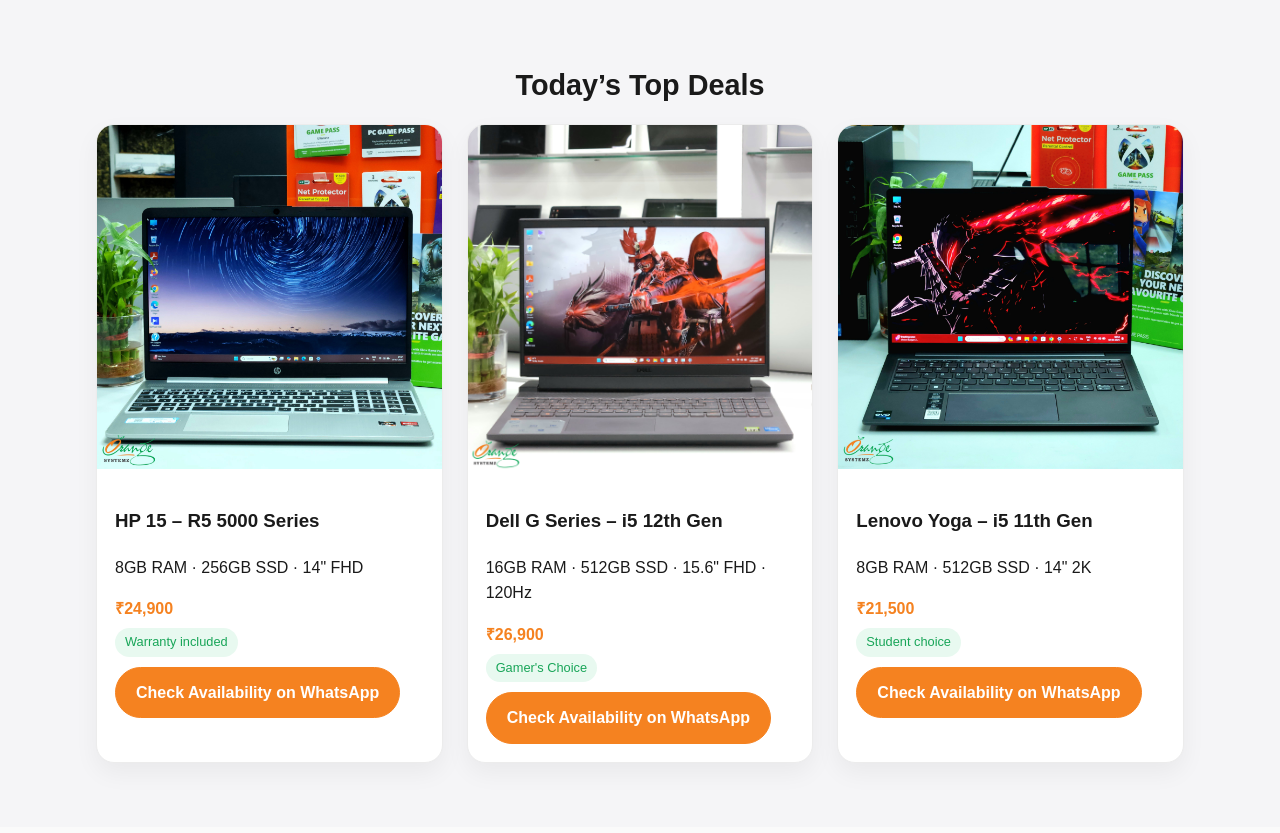
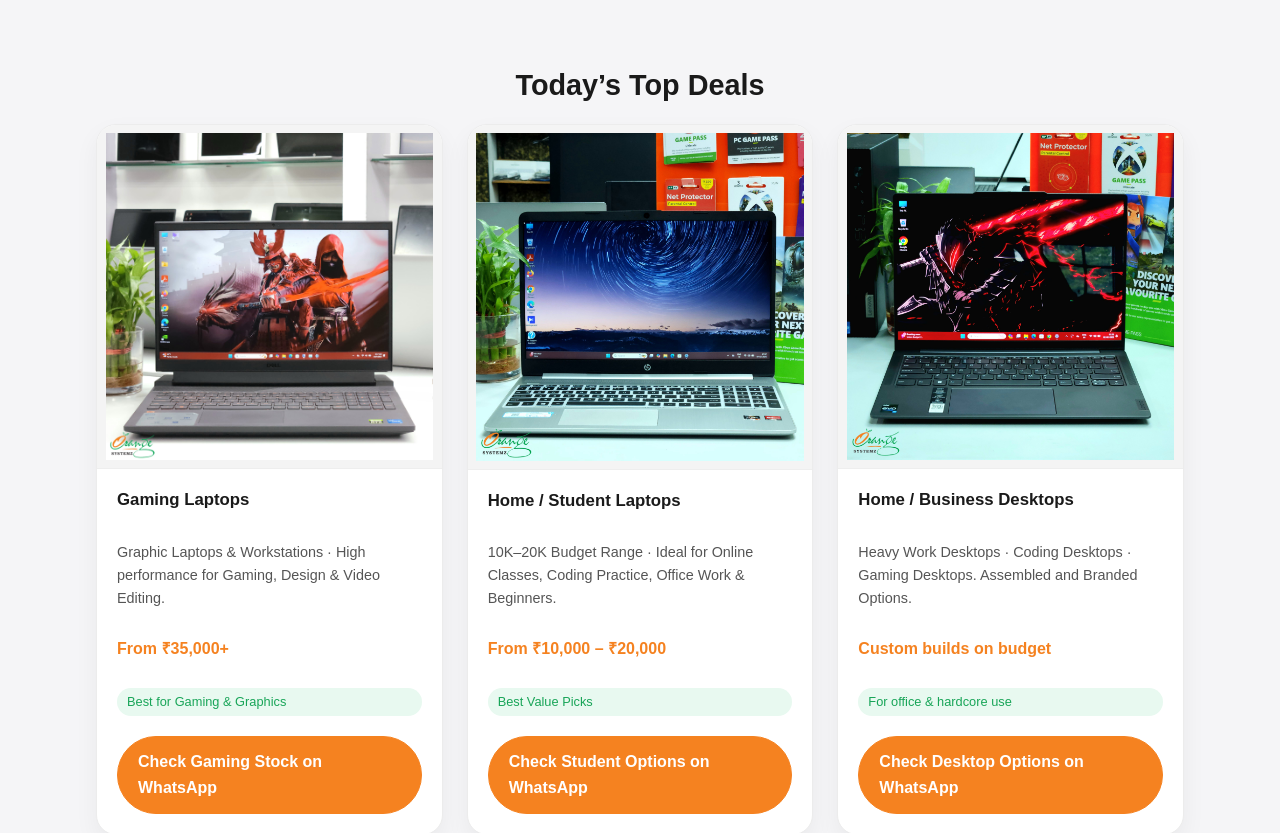
Before and after one commit to orangesystemzkochi/Orange-systemz, a React (Vite) app: page / in a window 1280 px wide. Shown: the part 1620-2453 px from the top of the page. Built offline with nearby package versions, Linux system fonts and the light colour scheme.

Commit message:
Launch new Orange Systemz site

```diff
--- a/src/App.jsx
+++ b/src/App.jsx
@@ -450,97 +450,103 @@
           </div>
         </section>
 
-        {/* LAPTOPS */}
+              {/* LAPTOPS – CATEGORY-BASED OFFERS */}
         <section id="laptops" className="section section-soft">
           <div className="container">
             <h2 className="section-title">Today’s Top Deals</h2>
             <div className="products-grid">
-              <article className="product-card">
+              {/* GAMING LAPTOPS */}
+              <article className="product-card gaming">
                 <img
-                  src="/images/HP-R5.jpg"
-                  alt="HP 15 – R5 5000 Series"
+                  src="/images/Dell-Gaming.jpg"
+                  alt="Gaming Laptops – graphics & workstation"
                   className="product-image"
                 />
                 <div className="product-body">
-                  <h3>HP 15 – R5 5000 Series</h3>
+                  <h3>Gaming Laptops</h3>
                   <p className="product-specs">
-                    8GB RAM · 256GB SSD · 14&quot; FHD
+                    Graphic Laptops &amp; Workstations · High performance for Gaming,
+                    Design &amp; Video Editing.
                   </p>
-                  <p className="product-price">₹24,900</p>
-                  <span className="product-tag">Warranty included</span>
+                  <p className="product-price">From ₹35,000+</p>
+                  <span className="product-tag">Best for Gaming &amp; Graphics</span>
                   <a
-                    href="https://wa.me/917736012315?text=I%20am%20interested%20in%20HP%2015%20R5%205000%20Series"
-                    className="btn btn-primary btn-full"
+                    href="https://wa.me/917736012315?text=Hi%2C%20I%27m%20interested%20in%20Gaming%20Laptops%20%28graphics%20laptop%2C%20workstation%29.%20Please%20share%20today%27s%20best%20options."
+                    className="btn btn-primary btn-full btn-whatsapp"
                     target="_blank"
                     rel="noopener noreferrer"
                     onClick={() =>
                       trackEvent("whatsapp_click", {
                         event_category: "conversion",
-                        event_label: "product_HP_15_R5_5000",
+                        event_label: "category_gaming_laptops",
                       })
                     }
                   >
-                    Check Availability on WhatsApp
+                    Check Gaming Stock on WhatsApp
                   </a>
                 </div>
               </article>
 
-              <article className="product-card">
+              {/* HOME / STUDENT LAPTOPS */}
+              <article className="product-card student">
                 <img
-                  src="/images/Dell-Gaming.jpg"
-                  alt="Dell G Series – i5 12th Gen"
+                  src="/images/HP-R5.jpg"
+                  alt="Home and Student Laptops – 10K to 20K range"
                   className="product-image"
                 />
                 <div className="product-body">
-                  <h3>Dell G Series – i5 12th Gen</h3>
+                  <h3>Home / Student Laptops</h3>
                   <p className="product-specs">
-                    16GB RAM · 512GB SSD · 15.6&quot; FHD · 120Hz
+                    10K–20K Budget Range · Ideal for Online Classes, Coding
+                    Practice, Office Work &amp; Beginners.
                   </p>
-                  <p className="product-price">₹26,900</p>
-                  <span className="product-tag">Gamer's Choice</span>
+                  <p className="product-price">From ₹10,000 – ₹20,000</p>
+                  <span className="product-tag">Best Value Picks</span>
                   <a
-                    href="https://wa.me/917736012315?text=I%20am%20interested%20in%20Dell%20G%20Series%20i5%2012th%20Gen"
-                    className="btn btn-primary btn-full"
+                    href="https://wa.me/917736012315?text=Hi%2C%20I%27m%20looking%20for%20Home%20%2F%20Student%20Laptops%20%2810K%E2%80%9320K%20range%2C%20coding%20%2F%20starter%20laptops%29.%20Please%20share%20what%27s%20available%20today."
+                    className="btn btn-primary btn-full btn-whatsapp"
                     target="_blank"
                     rel="noopener noreferrer"
                     onClick={() =>
                       trackEvent("whatsapp_click", {
                         event_category: "conversion",
-                        event_label: "product_Dell_G_i5_12th",
+                        event_label: "category_home_student_laptops",
                       })
                     }
                   >
-                    Check Availability on WhatsApp
+                    Check Student Options on WhatsApp
                   </a>
                 </div>
               </article>
 
-              <article className="product-card">
+              {/* HOME / BUSINESS DESKTOPS */}
+              <article className="product-card desktop">
                 <img
                   src="/images/Lenovo-yoga.jpg"
-                  alt="Lenovo Yoga – i5 11th Gen"
+                  alt="Home and Business Desktops – heavy work & gaming"
                   className="product-image"
                 />
                 <div className="product-body">
-                  <h3>Lenovo Yoga – i5 11th Gen</h3>
+                  <h3>Home / Business Desktops</h3>
                   <p className="product-specs">
-                    8GB RAM · 512GB SSD · 14&quot; 2K
+                    Heavy Work Desktops · Coding Desktops · Gaming Desktops.
+                    Assembled and Branded Options.
                   </p>
-                  <p className="product-price">₹21,500</p>
-                  <span className="product-tag">Student choice</span>
+                  <p className="product-price">Custom builds on budget</p>
+                  <span className="product-tag">For office &amp; hardcore use</span>
                   <a
-                    href="https://wa.me/917736012315?text=I%20am%20interested%20in%20Lenovo%20Yoga%20i5%2011th%20Gen"
-                    className="btn btn-primary btn-full"
+                    href="https://wa.me/917736012315?text=Hi%2C%20I%27m%20interested%20in%20Home%20%2F%20Business%20Desktops%20%28heavy%20work%2C%20coding%20or%20gaming%20desktops%29.%20Please%20share%20your%20best%20options."
+                    className="btn btn-primary btn-full btn-whatsapp"
                     target="_blank"
                     rel="noopener noreferrer"
                     onClick={() =>
                       trackEvent("whatsapp_click", {
                         event_category: "conversion",
-                        event_label: "product_Lenovo_Yoga_i5_11th",
+                        event_label: "category_home_business_desktops",
                       })
                     }
                   >
-                    Check Availability on WhatsApp
+                    Check Desktop Options on WhatsApp
                   </a>
                 </div>
               </article>
--- a/src/styles.css
+++ b/src/styles.css
@@ -308,19 +308,51 @@
 
 .product-card {
   background: #fff;
-  border-radius: 18px;
+  border-radius: 20px;
   overflow: hidden;
   border: 1px solid #ececec;
   box-shadow: 0 10px 24px rgba(0, 0, 0, 0.05);
+  display: flex;
+  flex-direction: column;
+  transition: transform 0.18s ease, box-shadow 0.18s ease, border-color 0.18s ease;
+}
+
+.product-card:hover {
+  transform: translateY(-6px);
+  box-shadow: 0 18px 40px rgba(0, 0, 0, 0.12);
+  border-color: rgba(245, 130, 32, 0.5);
+}
+
+.product-image {
+  width: 100%;
+  aspect-ratio: 1 / 1; /* Square images */
+  object-fit: contain; /* Show full laptop without cropping */
+  background: #f4f4f4; /* Light fallback background */
+  padding: 8px; /* Small breathing space around image */
+  border-bottom: 1px solid #eee;
 }
 
 .product-body {
-  padding: 18px;
+  padding: 18px 20px 20px;
+  display: flex;
+  flex-direction: column;
+  gap: 8px;
+  height: 100%;
+}
+
+.product-body h3 {
+  margin: 0 0 4px;
+  font-size: 1.05rem;
+}
+
+.product-specs {
+  font-size: 0.9rem;
+  color: var(--text-soft);
 }
 
 .product-price {
   color: var(--orange);
-  margin: 6px 0;
+  margin-top: 4px;
   font-weight: 700;
 }
 
@@ -331,7 +363,13 @@
   padding: 4px 10px;
   border-radius: 999px;
   display: inline-block;
-  margin-bottom: 10px;
+  margin-top: 2px;
+}
+
+.btn-full {
+  width: 100%;
+  justify-content: center;
+  margin-top: 12px;
 }
 
 /* ABOUT */
```
